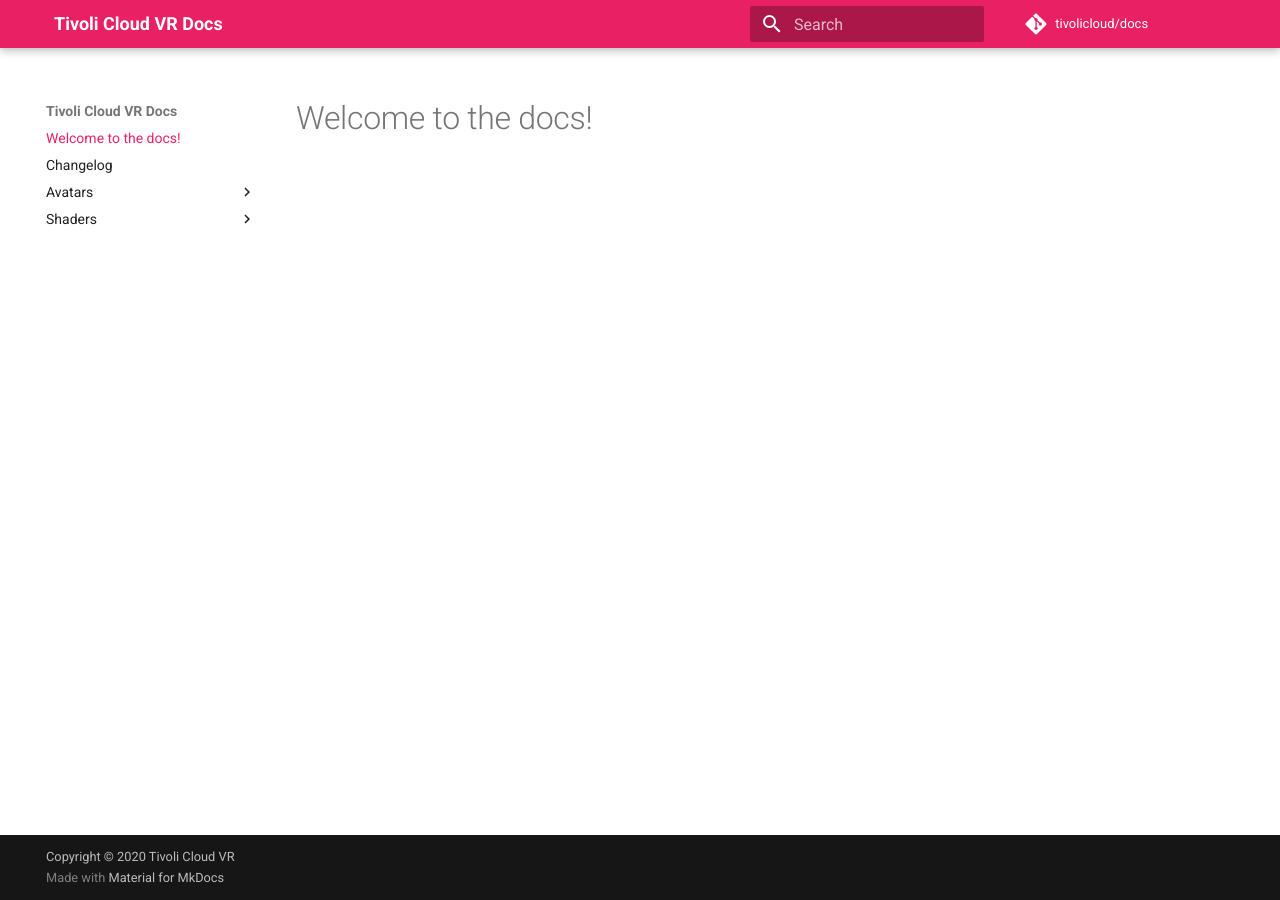
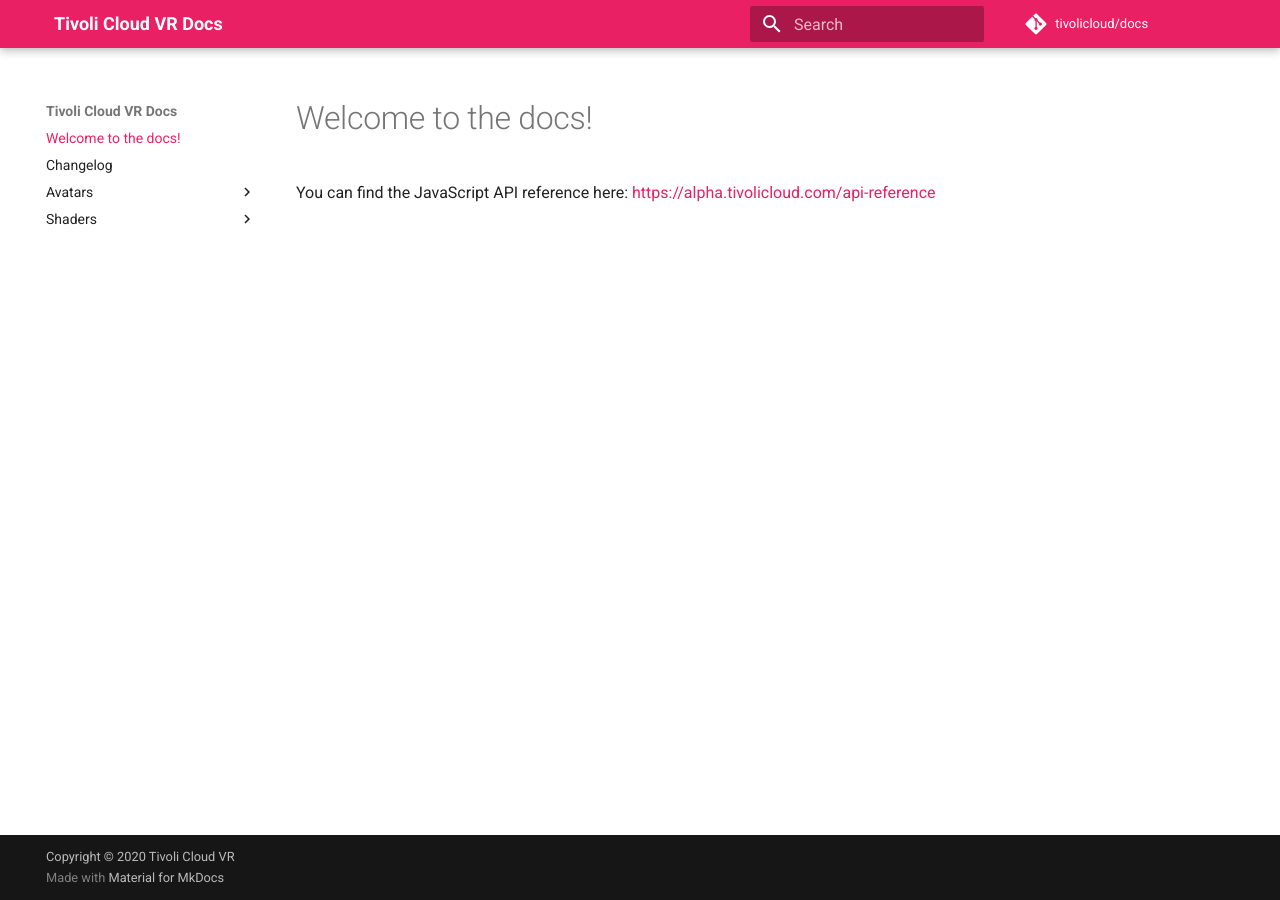
Before and after one commit to Nex-Pro/docs, an MkDocs documentation site: the page built from docs/index.md, in a window 1280 px wide. Built offline with MkDocs 1.6.1 and Material for MkDocs 9.7.7, drawn with Linux system fonts in a browser that asks for light colours.

Commit message:
Updated index.md

```diff
--- a/docs/index.md
+++ b/docs/index.md
@@ -1 +1,4 @@
 # Welcome to the docs!
+
+You can find the JavaScript API reference here:
+[https://alpha.tivolicloud.com/api-reference](https://alpha.tivolicloud.com/api-reference)
```
